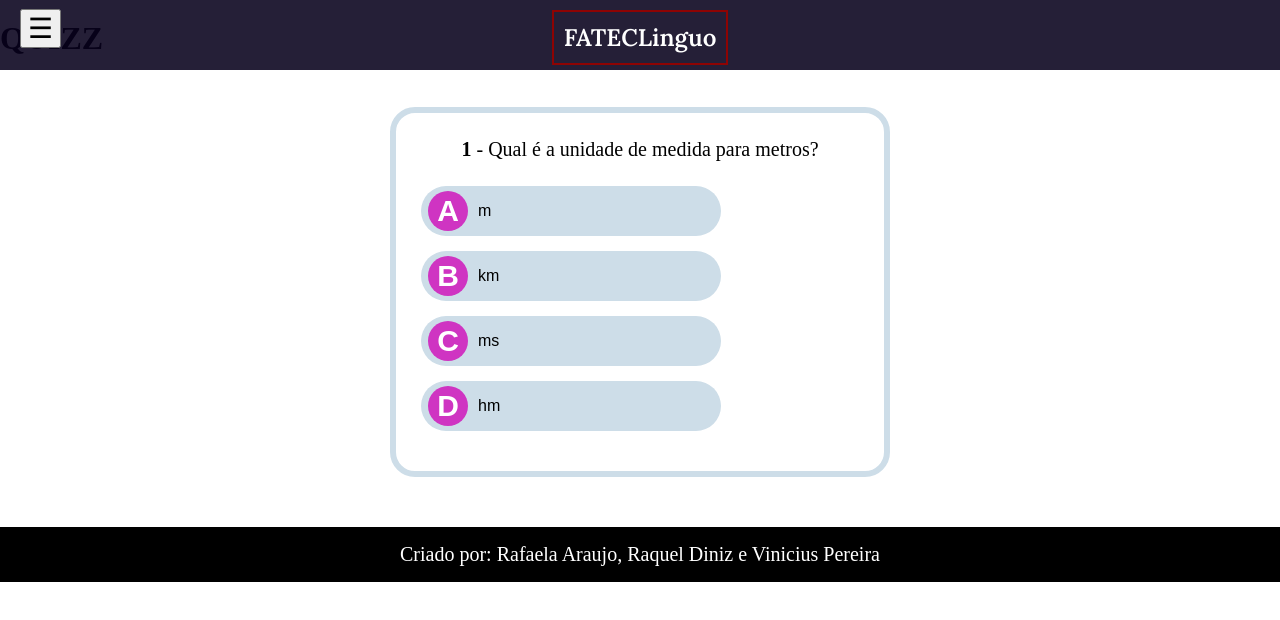
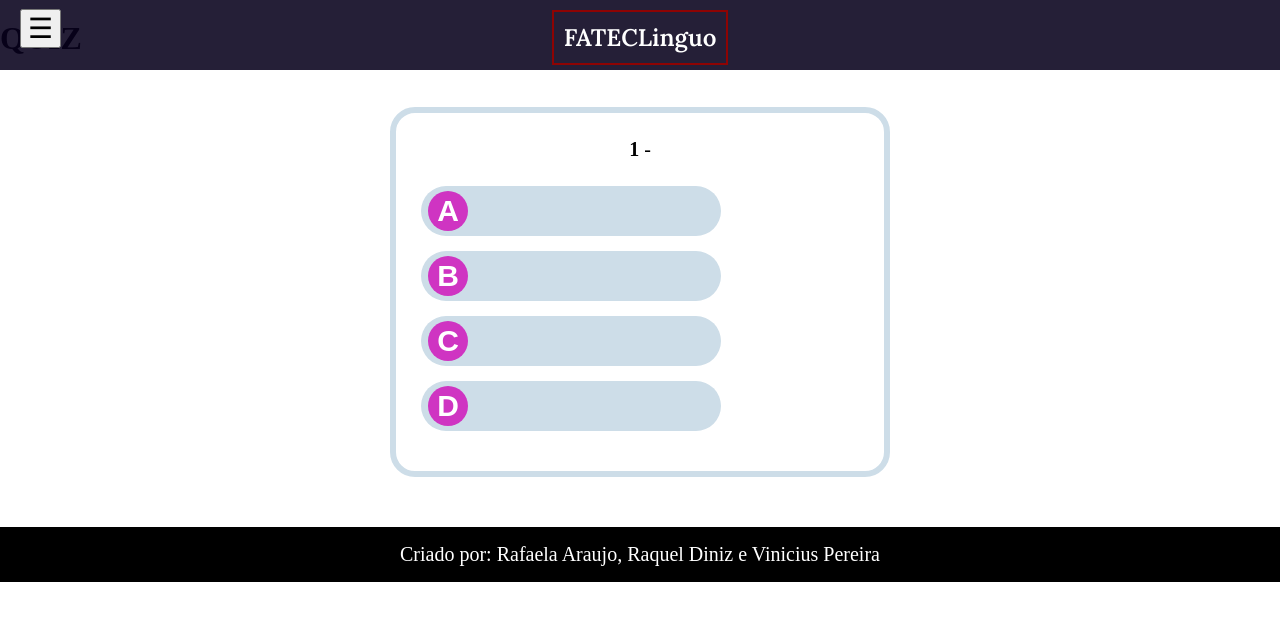
Before and after one commit to queldiniz/Fatec-linguo, a plain HTML site: page quiz.html in a window 1280 px wide. Drawn offline with Linux system fonts and the light colour scheme.

Commit message:
Update quiz.html

```diff
--- a/quiz.html
+++ b/quiz.html
@@ -30,9 +30,7 @@
     </ul>
 </div>
 
-
-
-   <h1>QUIZZ</h1>
+   <h1>QUIZ</h1>
    <div id="score-container" class="hide">
     <h2>Parabéns</h2>
     <p id="display-score"><span>90</span>%</p>
@@ -42,20 +40,18 @@
   <!-- QUIZZ CONTAINER -->
   <div id="quizz-container">
     <p id="question">
-      <span id="question-number">1</span> - <span id="question-text">Qual é a unidade de medida para metros?</span>
+      <span id="question-number">1</span> - <span id="question-text"></span>
     </p>
     <div id="answers-box">
-      <button><span class="btn-letter">a</span> <span class="question-answer">m</span></button>
-      <button><span class="btn-letter">b</span> <span class="question-answer">km</span></button>
-      <button><span class="btn-letter">c</span> <span class="question-answer">ms</span></button>
-      <button><span class="btn-letter">d</span> <span class="question-answer">hm</span></button>
+      <button><span class="btn-letter">a</span> <span class="question-answer"></span></button>
+      <button><span class="btn-letter">b</span> <span class="question-answer"></span></button>
+      <button><span class="btn-letter">c</span> <span class="question-answer"></span></button>
+      <button><span class="btn-letter">d</span> <span class="question-answer"></span></button>
     </div>
   </div>
 
   <!-- template resposta -->
-  <button class="answer-template hide"><span class="btn-letter">a</span> <span class="question-answer">m</span></button>
-
-<!-- Footer -->
+  <button class="answer-template hide"><span class="btn-letter">a</span> <span class="question-answer"></span></button>
 
 
 
```
